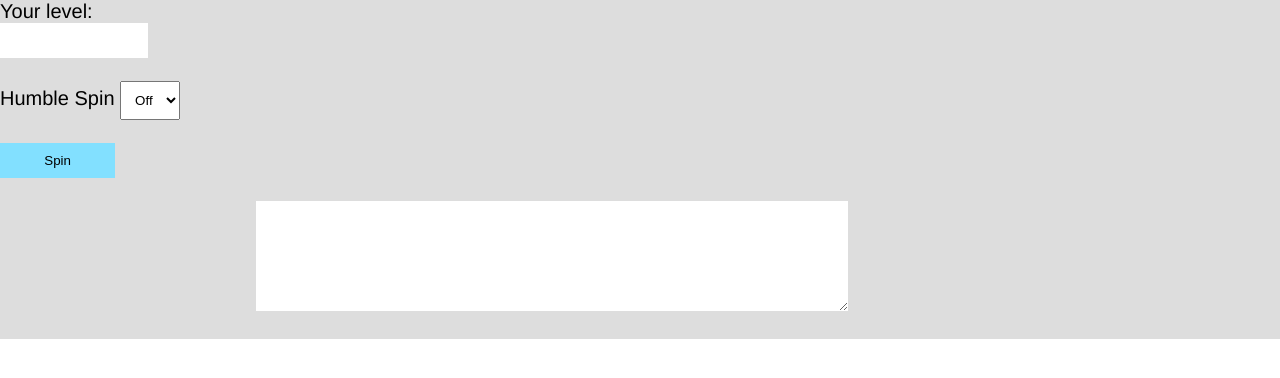
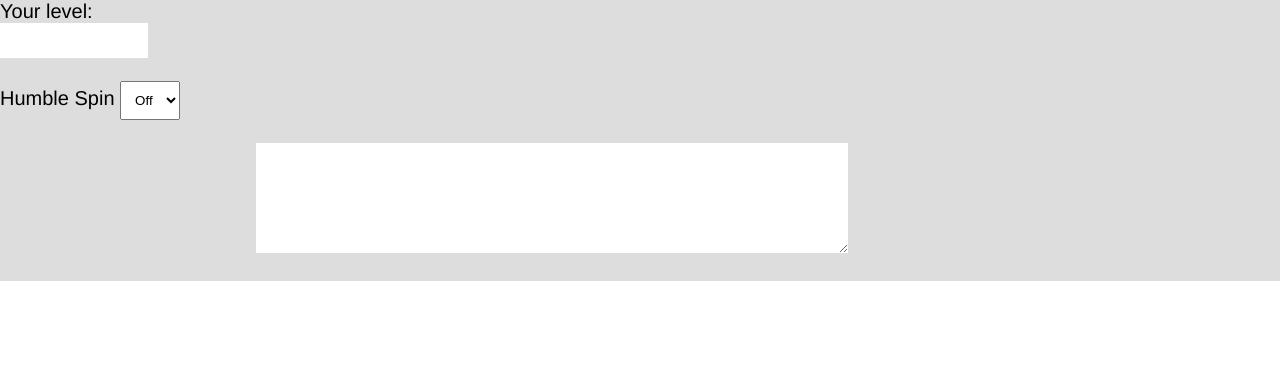
Before and after one commit to DonPiantissimo/dndprankster3, a website: page index.html in a window 1280 px wide. Drawn offline with nearby package versions, Linux system fonts and the light colour scheme; no server answers.

Commit message:
Update index.html

```diff
--- a/index.html
+++ b/index.html
@@ -15,8 +15,7 @@ and open the template in the editor.
             body { font: 20px Helvetica, Arial;}
             form { background: #ddd;}
             form input { border: 0; padding: 10px; width: 10%; margin-right: .5%; }
-            form button { width: 9%; background: rgb(130, 224, 255); border: none; padding: 10px; }
-		form textarea {border: 0; padding: 40px; width: 40%; height:60%; position:center; margin-left:20%;}
+            form textarea {border: 0; padding: 40px; width: 40%; height:60%; position:center; margin-left:20%;}
 	form select {padding:10px; margin-right: 10%;}
         </style>
     </head>
@@ -29,7 +28,6 @@ and open the template in the editor.
   <option value="off">Off</option>
   <option value="on">On</option>
 </select> <br/><br/>
-	<button type="Submit">Spin</button> <br/><br/>
 	<textarea id="result" name="result" readonly>
         </textarea><br/><br/>
         </form>
```
